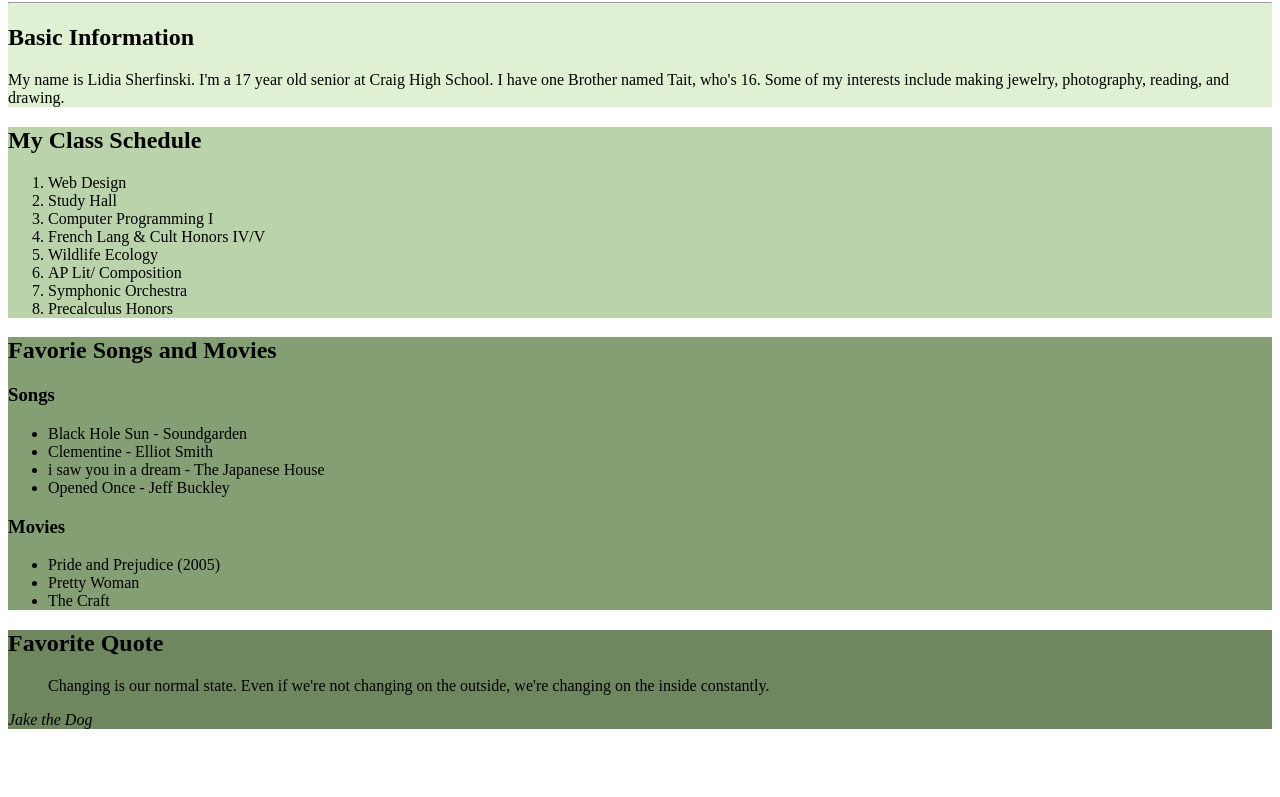
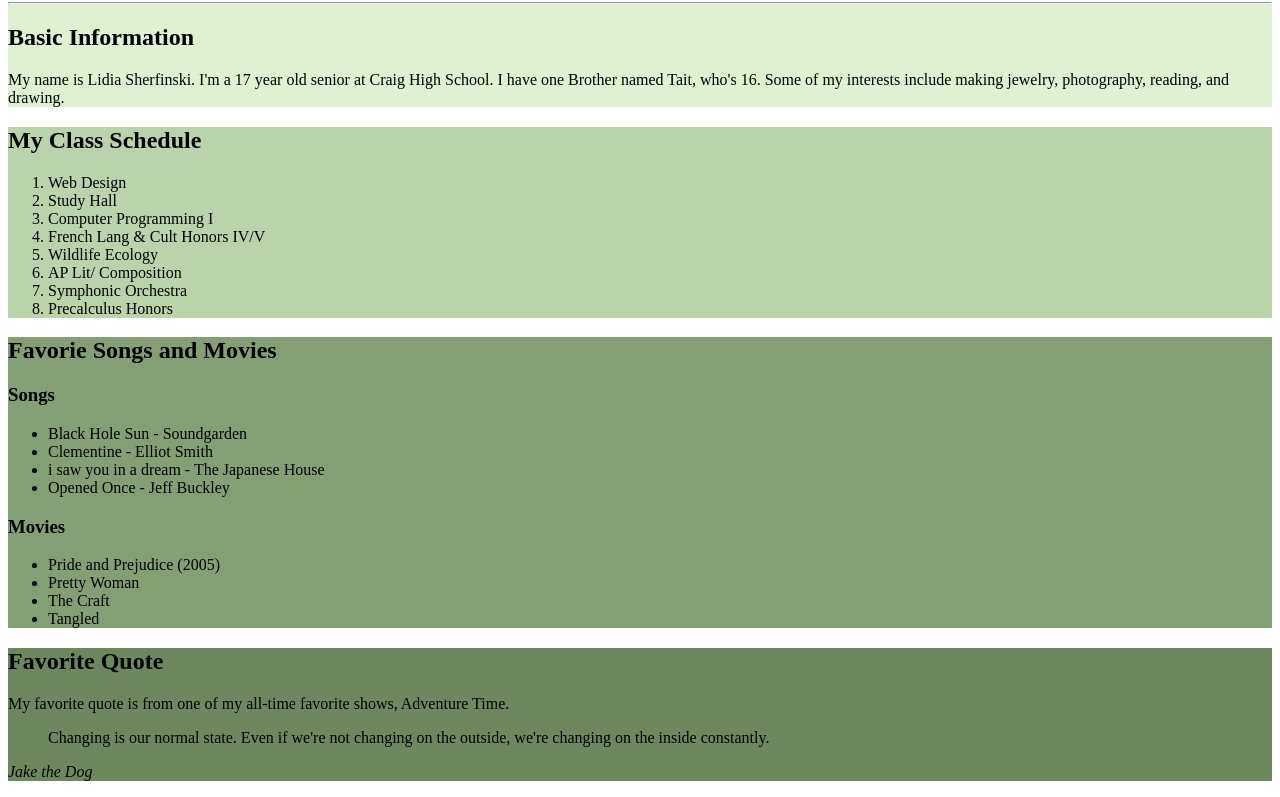
Before and after one commit to LSMariee/LSMariee.github.io, a plain HTML site: page about-me/index.html in a window 1280 px wide. Shown: the part 78-875 px from the top of the page. Before the commit the page ends 823 px from the top, so only its background shows below. Drawn offline with Linux system fonts and the light colour scheme.

Commit message:
update 9/20

```diff
--- a/about-me/index.html
+++ b/about-me/index.html
@@ -55,11 +55,13 @@
             <li>Pride and Prejudice (2005)</li>
             <li>Pretty Woman</li>
             <li>The Craft</li>
+            <li>Tangled</li>
         </ul>
     </div>
 
     <div id="quote">
         <h2>Favorite Quote</h2>
+        <p>My favorite quote is from one of my all-time favorite shows, Adventure Time.</p>
         <blockquote>
             <p>Changing is our normal state. Even if we're not changing on the outside, we're
                 changing on the inside constantly.</p>
```
